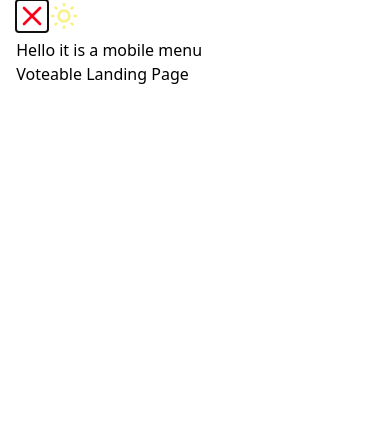
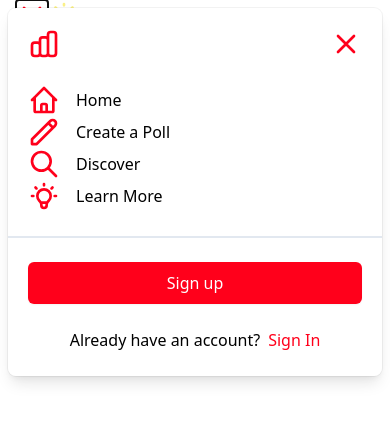
Before and after one commit to CalebLovell/voteable, a Next.js app: page / in a window 390 px wide. Both pictures are taken after a click on the button 32 px from the left and 16 px from the top of the page. Shown: the top 422 px of the page. Built offline with nearby package versions, Linux system fonts and the light colour scheme; a web font is replaced by a local one; what @tailwindcss/ui would draw is missing.

Commit message:
mobile menu

```diff
--- /dev/null
+++ b/src/components/Common/InlineLink.tsx
@@ -0,0 +1,17 @@
+import Link from 'next/link';
+
+interface Props {
+	href: string;
+	label: string;
+	style?: string;
+}
+
+export const InlineLink: React.FC<Props> = ({ href = `This is the default title`, label = `Default Label`, style = `` }: Props) => {
+	return (
+		<Link href={href}>
+			<a href='#' className={`text-accent-primary hover:text-accent-secondary transition ease-in-out duration-150 ${style}`}>
+				{label}
+			</a>
+		</Link>
+	);
+};
--- /dev/null
+++ b/src/components/Common/Logo.tsx
@@ -0,0 +1,12 @@
+export const Logo: React.FC = () => {
+	return (
+		<svg className='w-8 h-8 text-accent-primary' fill='none' stroke='currentColor' viewBox='0 0 24 24' xmlns='http://www.w3.org/2000/svg'>
+			<path
+				strokeLinecap='round'
+				strokeLinejoin='round'
+				strokeWidth={2}
+				d='M9 19v-6a2 2 0 00-2-2H5a2 2 0 00-2 2v6a2 2 0 002 2h2a2 2 0 002-2zm0 0V9a2 2 0 012-2h2a2 2 0 012 2v10m-6 0a2 2 0 002 2h2a2 2 0 002-2m0 0V5a2 2 0 012-2h2a2 2 0 012 2v14a2 2 0 01-2 2h-2a2 2 0 01-2-2z'
+			/>
+		</svg>
+	);
+};
--- a/src/components/Layout/MobileMenu.tsx
+++ b/src/components/Layout/MobileMenu.tsx
@@ -1,7 +1,7 @@
-import { MenuLink } from '@components/Common/MenuLink';
-import { Container } from '@components/Layout/Container';
 import { MobileMenuButton } from '@components/Buttons/MobileMenuButton';
 import { useGlobalDispatch } from '@providers/GlobalProvider';
+import { Logo } from '@components/Common/Logo';
+import { InlineLink } from '@components/Common/InlineLink';
 
 const links = [
 	{ href: `/`, label: `Landing` },
@@ -13,8 +13,114 @@ const links = [
 export const MobileMenu: React.FC = () => {
 	const globalDispatch = useGlobalDispatch();
 	return (
-		<Container>
-			<div>Hello it is a mobile menu</div>
-		</Container>
+		<div className='absolute z-20 top-0 inset-x-0 p-2 transition transform origin-top-right'>
+			<div className='rounded-lg shadow-lg'>
+				<div className='rounded-lg shadow-xs bg-white divide-y-2 divide-gray-50'>
+					<div className='pt-5 pb-6 px-5 space-y-6 sm:space-y-8 sm:pb-8'>
+						<div className='flex items-center justify-between'>
+							<Logo />
+							<MobileMenuButton />
+						</div>
+						<div>
+							<nav className='space-y-8'>
+								<div className='grid gap-7 sm:grid-cols-2 sm:row-gap-8 sm:col-gap-4'>
+									<a
+										href='/create'
+										className='-m-3 space-x-4 flex items-center p-3 rounded-lg hover:bg-gray-50 transition ease-in-out duration-150'
+									>
+										<svg
+											className='w-8 h-8 text-accent-primary'
+											fill='none'
+											stroke='currentColor'
+											viewBox='0 0 24 24'
+											xmlns='http://www.w3.org/2000/svg'
+										>
+											<path
+												strokeLinecap='round'
+												strokeLinejoin='round'
+												strokeWidth={2}
+												d='M3 12l2-2m0 0l7-7 7 7M5 10v10a1 1 0 001 1h3m10-11l2 2m-2-2v10a1 1 0 01-1 1h-3m-6 0a1 1 0 001-1v-4a1 1 0 011-1h2a1 1 0 011 1v4a1 1 0 001 1m-6 0h6'
+											/>
+										</svg>
+										<div className='text-base leading-6 font-medium text-base-secondary'>Home</div>
+									</a>
+									<a
+										href='#'
+										className='-m-3 space-x-4 flex items-center p-3 rounded-lg hover:bg-gray-50 transition ease-in-out duration-150'
+									>
+										<svg
+											className='w-8 h-8 text-accent-primary'
+											fill='none'
+											stroke='currentColor'
+											viewBox='0 0 24 24'
+											xmlns='http://www.w3.org/2000/svg'
+										>
+											<path
+												strokeLinecap='round'
+												strokeLinejoin='round'
+												strokeWidth={2}
+												d='M15.232 5.232l3.536 3.536m-2.036-5.036a2.5 2.5 0 113.536 3.536L6.5 21.036H3v-3.572L16.732 3.732z'
+											/>
+										</svg>
+										<div className='text-base leading-6 font-medium text-base-secondary'>Create a Poll</div>
+									</a>
+									<a
+										href='#'
+										className='-m-3 space-x-4 flex items-center p-3 rounded-lg hover:bg-gray-50 transition ease-in-out duration-150'
+									>
+										<svg
+											className='w-8 h-8 text-accent-primary'
+											fill='none'
+											stroke='currentColor'
+											viewBox='0 0 24 24'
+											xmlns='http://www.w3.org/2000/svg'
+										>
+											<path strokeLinecap='round' strokeLinejoin='round' strokeWidth={2} d='M21 21l-6-6m2-5a7 7 0 11-14 0 7 7 0 0114 0z' />
+										</svg>
+										<div className='text-base leading-6 font-medium text-base-secondary'>Discover</div>
+									</a>
+									<a
+										href='#'
+										className='-m-3 space-x-4 flex items-center p-3 rounded-lg hover:bg-gray-50 transition ease-in-out duration-150'
+									>
+										<svg
+											className='w-8 h-8 text-accent-primary'
+											fill='none'
+											stroke='currentColor'
+											viewBox='0 0 24 24'
+											xmlns='http://www.w3.org/2000/svg'
+										>
+											<path
+												strokeLinecap='round'
+												strokeLinejoin='round'
+												strokeWidth={2}
+												d='M9.663 17h4.673M12 3v1m6.364 1.636l-.707.707M21 12h-1M4 12H3m3.343-5.657l-.707-.707m2.828 9.9a5 5 0 117.072 0l-.548.547A3.374 3.374 0 0014 18.469V19a2 2 0 11-4 0v-.531c0-.895-.356-1.754-.988-2.386l-.548-.547z'
+											/>
+										</svg>
+										<div className='text-base leading-6 font-medium text-base-secondary'>Learn More</div>
+									</a>
+								</div>
+							</nav>
+						</div>
+					</div>
+					<div className='py-6 px-5 space-y-6'>
+						<div className='space-y-6'>
+							<span className='w-full flex rounded-md shadow-sm'>
+								<a
+									href='#'
+									className='w-full flex items-center justify-center px-4 py-2 border border-transparent text-base leading-6 font-medium rounded-md text-base-primary bg-accent-primary hover:bg-accent-secondary focus:outline-none focus:border-indigo-700 focus:shadow-outline-indigo active:bg-indigo-700 transition ease-in-out duration-150'
+								>
+									Sign up
+								</a>
+							</span>
+							<p className='text-center text-base leading-6 font-medium text-base-secondary'>
+								Already have an account?
+								<InlineLink href='/' label='Sign In' style='ml-2' />
+							</p>
+						</div>
+					</div>
+				</div>
+			</div>
+		</div>
 	);
 };
```
